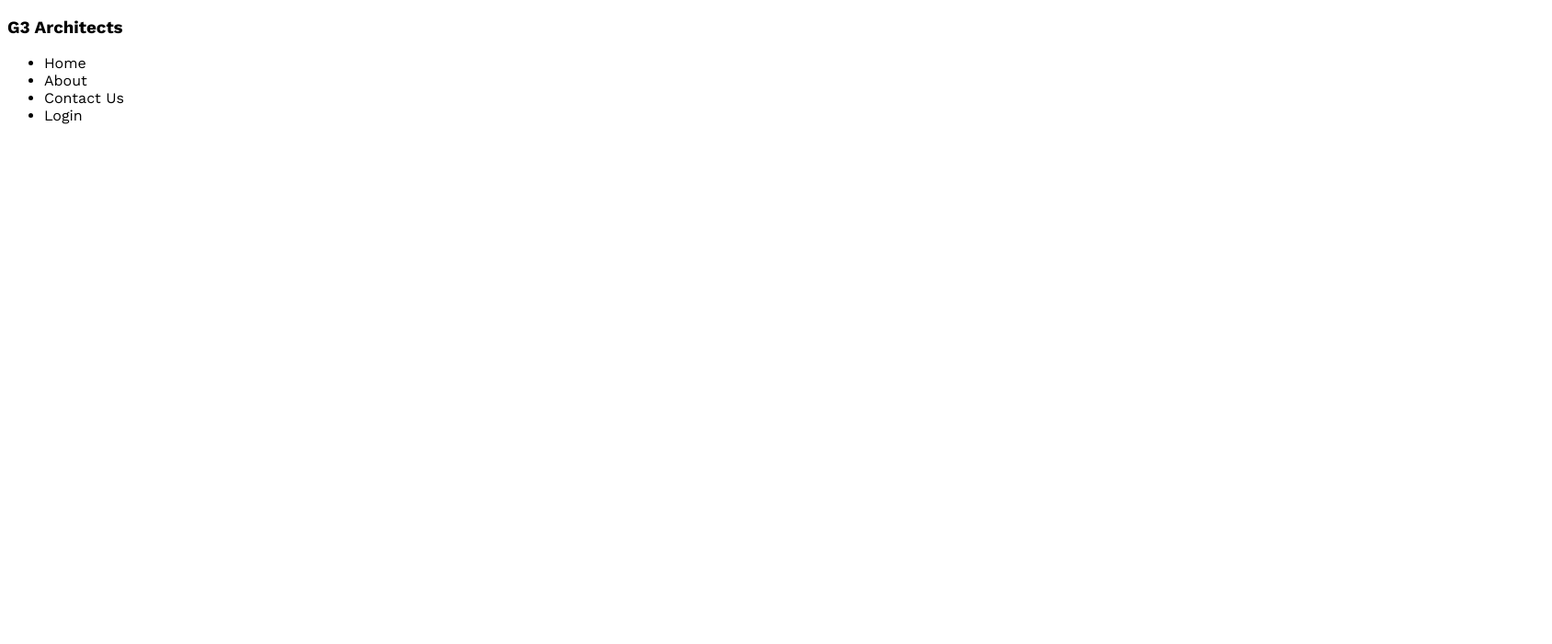
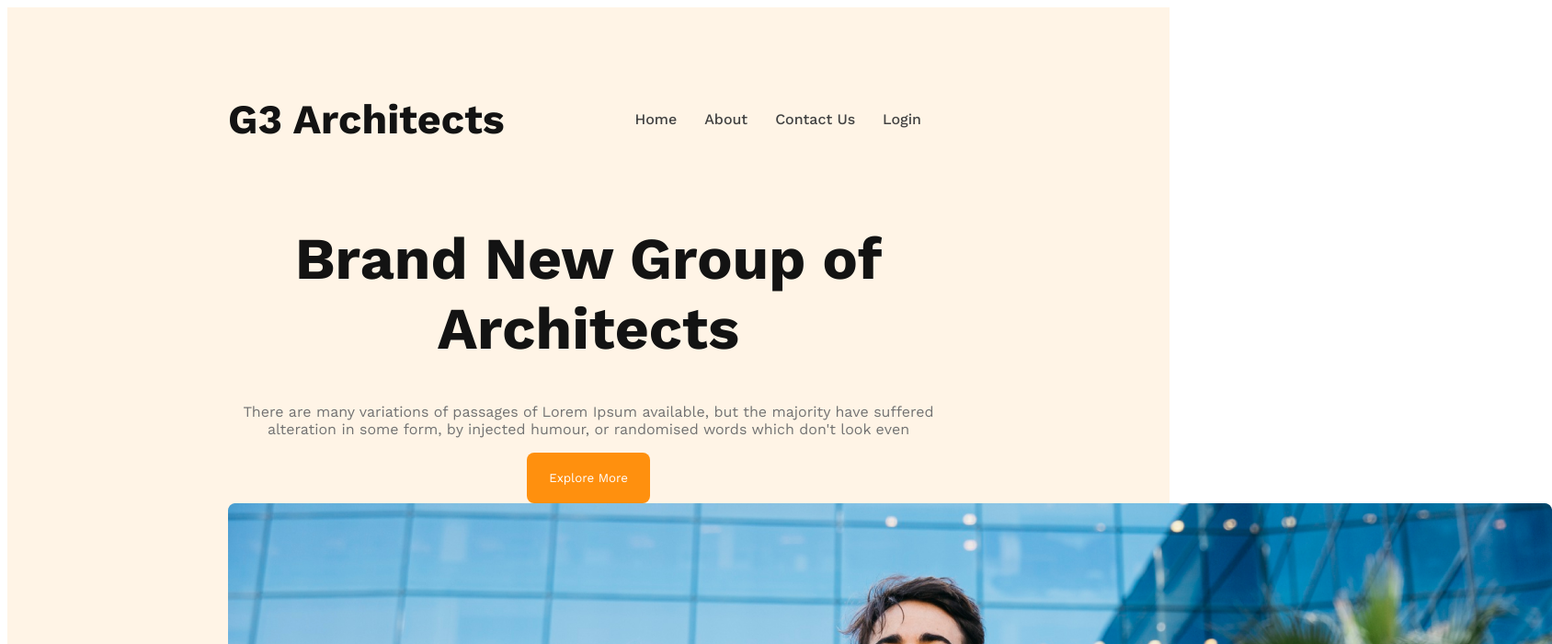
Before and after one commit to akd420/G3_architect, a plain HTML site: page index.html in a window 1280 px wide. Shown: the top 700 px of the page at 92% size, 1688 px wide, since content can reach past the window. Drawn offline with nearby package versions, Linux system fonts and the light colour scheme.

Commit message:
banner section

```diff
--- a/Styles/style.css
+++ b/Styles/style.css
@@ -1,5 +1,61 @@
-  /* work sans font */
-  @import url('https://fonts.googleapis.com/css2?family=Work+Sans:wght@400;500;600;700;800&display=swap');
-  *{
-    font-family: 'Work Sans', sans-serif;
-  }
+/* work sans font */
+@import url("https://fonts.googleapis.com/css2?family=Work+Sans:wght@400;500;600;700;800&display=swap");
+/* shared styles */
+*{
+  font-family: "Work Sans", sans-serif;
+}
+.btn-primary{
+    background-color: rgba(255, 144, 14, 1);
+    border-radius: 0.5rem;
+    color: white;
+    padding: 20px 24px;
+    border: none;
+}
+/* header section */
+header {
+  background-color: rgba(255, 144, 14, 0.1);
+  padding: 50px 240px;
+}
+/* nav section */
+nav {
+  display: flex;
+  justify-content: space-between;
+  align-items: center;
+}
+nav > ul {
+  display: flex;
+}
+nav li {
+  list-style: none;
+  margin-right: 30px;
+  font-size: 1rem;
+  font-weight: 500;
+}
+nav a {
+  text-decoration: none;
+  color: rgba(66, 66, 66, 1);
+}
+.nav-title {
+  color: rgba(19, 19, 19, 1);
+
+  font-size: 2.8rem;
+  font-weight: 700;
+}
+/* banner section */
+.banner-content{
+    text-align: center;
+    max-width: 860px;
+    margin: 0 auto;
+}
+.banner-title{
+    font-size: 4rem;
+    font-weight: 700;
+    color: rgba(19, 19, 19, 1);
+}
+.banner-dis{
+    color: rgba(114, 114, 114, 1);
+    font-size: 1rem;
+    font-weight: 400;
+
+
+}
--- a/index.html
+++ b/index.html
@@ -1,28 +1,37 @@
 <!DOCTYPE html>
 <html lang="en">
   <head>
-    <meta charset="UTF-8">
-    <meta name="viewport" content="width=device-width, initial-scale=1.0">
+    <meta charset="UTF-8" />
+    <meta name="viewport" content="width=device-width, initial-scale=1.0" />
     <title>G3 Architect</title>
-    <link rel="stylesheet" href="Styles/style.css">
+    <link rel="stylesheet" href="Styles/style.css" />
   </head>
   <body>
     <header>
       <nav>
-            <h3>G3 Architects</h3>
+        <h3 class="nav-title">G3 Architects</h3>
         <ul>
-                <li>Home</li>
-                <li>About</li>
-                <li>Contact Us</li>
-                <li>Login</li>
+          <li><a href="">Home</a></li>
+          <li><a href="">About</a></li>
+          <li><a href="">Contact Us</a></li>
+          <li><a href="">Login</a></li>
         </ul>
       </nav>
+      <div class="banner">
+        <div class="banner-content">
+          <h1 class="banner-title">Brand New Group of Architects</h1>
+          <p class="banner-dis">
+            There are many variations of passages of Lorem Ipsum available, but
+            the majority have suffered alteration in some form, by injected
+            humour, or randomised words which don't look even
+          </p>
+          <button class="btn-primary">Explore More</button>
+        </div>
+
+        <img src="images/banner.png" alt="" />
+      </div>
     </header>
-    <main>
-
-    </main>
-    <footer>
-
-    </footer>
+    <main></main>
+    <footer></footer>
   </body>
 </html>
```
Lines whose indentation alone changed are shown as unchanged.
